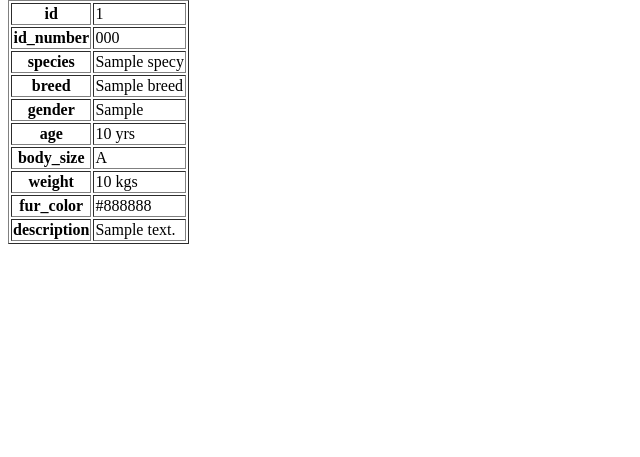
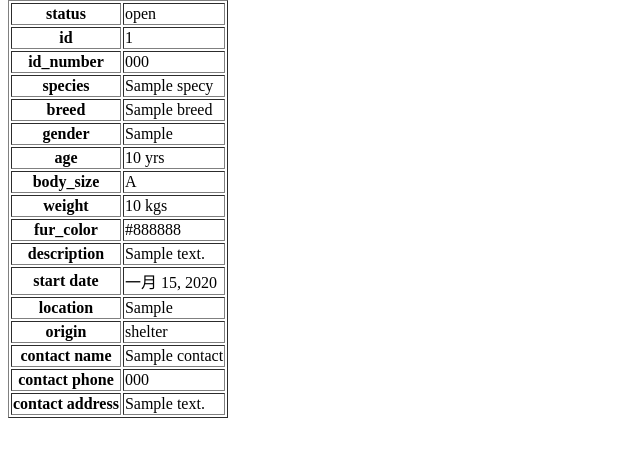
Before and after one commit to jimjimH/findpaws, a Django app: template animals/templates/animal_detail.html in a window 1280 px wide. Shown: the part 139-596 px from the top of the page, without its empty margins (0-640 px from the left). Run offline with Django 3.2, Linux system fonts and the light colour scheme; the template is opened without the code that fills it: values that come from a table or form of the project are taken from there, others are empty; tables that the repository leaves empty hold one stand-in row (values such as "Sample post").

Commit message:
show contact and footprint on animal_list_view, animal_detail_view

```diff
--- a/animals/templates/animal_detail.html
+++ b/animals/templates/animal_detail.html
@@ -4,9 +4,15 @@
 
 {% block content %}
 <table border="1px solid black">
-    {% for photo in animal.photo_set.all %}
-        <img src="{{ photo.url }}" alt="picture of {{ animal.id}}"></td>
-        {% endfor %}
+    {% for photo in photos %}
+    <img src="{{ photo.url }}" alt="picture of {{ animal.id}}"></td>
+    {% empty%}
+    <p>no picture</p>
+    {% endfor %}
+    <tr>
+        <th>status</th>
+        <td>{{ footprint.status }}</td>
+    </tr>
     <tr>
         <th>id</th>
         <td>{{ animal.id }}</td>
@@ -47,5 +53,33 @@
         <th>description</th>
         <td>{{ animal.description }}</td>
     </tr>
+    {% if footprint %}
+    <tr>
+        <th>start date</th>
+        <td>{{ footprint.start_date }}</td>
+    </tr>
+    <tr>
+        <th>location</th>
+        <td>{{ footprint.location }}</td>
+    </tr>
+    <tr>
+        <th>origin</th>
+        <td>{{ footprint.origin }}</td>
+    </tr>
+    {% endif %}
+    {% if contact %}
+    <tr>
+        <th>contact name</th>
+        <td>{{ contact.name }}</td>
+    </tr>
+    <tr>
+        <th>contact phone</th>
+        <td>{{ contact.phone }}</td>
+    </tr>
+    <tr>
+        <th>contact address</th>
+        <td>{{ contact.address }}</td>
+    </tr>
+    {% endif %}
 </table>
 {% endblock %}
```
Also changed, not shown: animals/templates/animal_list.html (+10 -6 lines), animals/views.py (+12 -1 lines).
